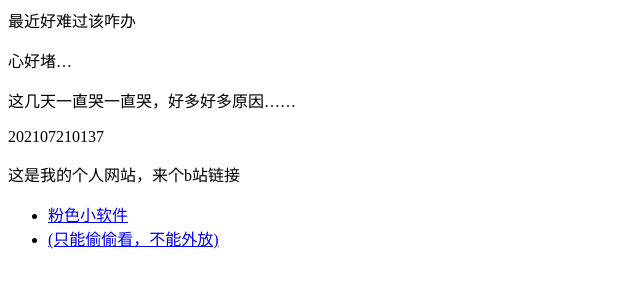
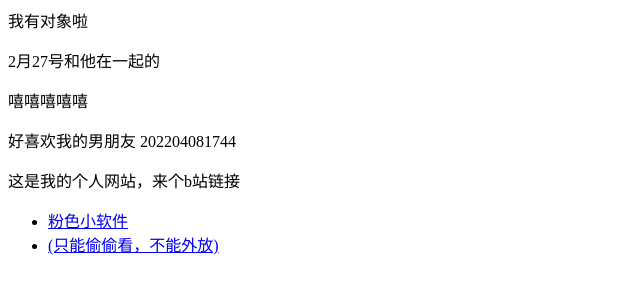
Before and after one commit to nilinico/nilinico.github.io, a plain HTML site: page index.html in a window 1280 px wide. Shown: the whole page, without its empty margins (0-640 px from the left). Drawn offline with Linux system fonts and the light colour scheme.

Commit message:
Update index.html

```diff
--- a/index.html
+++ b/index.html
@@ -1,7 +1,7 @@
-<p> 最近好难过该咋办</p>
-<p>心好堵…</p>
-<p>这几天一直哭一直哭，好多好多原因……</p>
-<p>                         202107210137</p>
+<p>我有对象啦</p>
+<p>2月27号和他在一起的</p>
+<p>嘻嘻嘻嘻嘻</p>
+<p>好喜欢我的男朋友           202204081744</p>
 <p>这是我的个人网站，来个b站链接</p>
 
 <ul>
```
